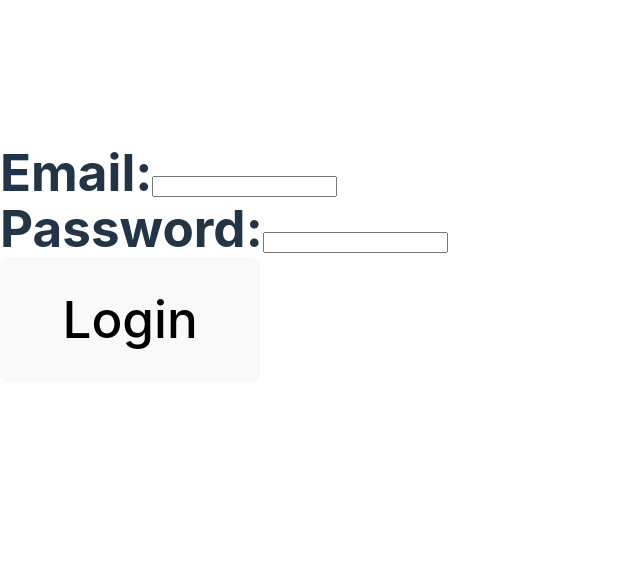
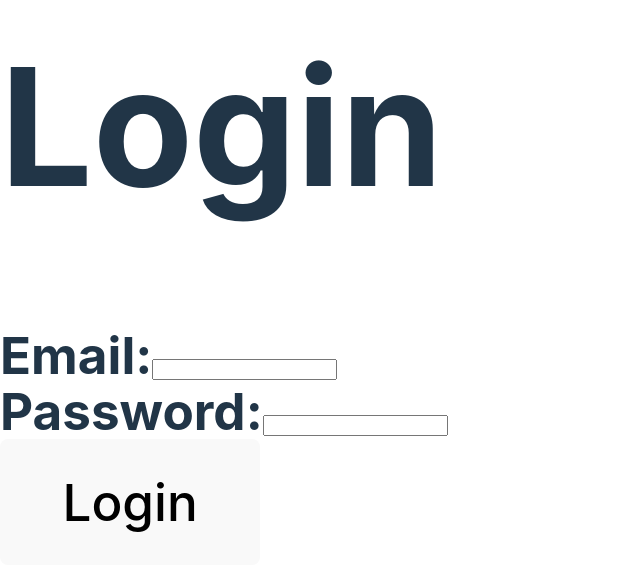
Before and after one commit to n-e-t-a-n/TimeTopia, a React (Vite) app in the folder client/: page / in a window 1280 px wide. Shown: the part 137-708 px from the top of the page, without its empty margins (0-640 px from the left). Built offline with nearby package versions, Linux system fonts and the light colour scheme.

Commit message:
[Feat][Nathan] Added formik forms and yup validation

```diff
--- a/client/package.json
+++ b/client/package.json
@@ -10,10 +10,12 @@
     "preview": "vite preview"
   },
   "dependencies": {
+    "formik": "^2.4.5",
     "js-cookie": "^3.0.5",
     "react": "^18.2.0",
     "react-bootstrap": "^2.9.1",
-    "react-dom": "^18.2.0"
+    "react-dom": "^18.2.0",
+    "yup": "^1.3.3"
   },
   "devDependencies": {
     "@types/react": "^18.2.43",
--- a/client/src/pages/Login.jsx
+++ b/client/src/pages/Login.jsx
@@ -1,31 +1,52 @@
-import React, { useState } from 'react';
-import { useAuth } from '../providers/AuthContext';
+import React from 'react';
+import { Formik, Form, Field, ErrorMessage } from 'formik';
+import * as Yup from 'yup';
+
+import { useAuth } from '../providers/AuthContext.jsx'
+
+const validationSchema = Yup.object().shape({
+  email: Yup.string().email('Invalid email address').required('Email is required'),
+  password: Yup.string().required('Password is required'),
+});
+
+const initialValues = {
+  email: '',
+  password: '',
+};
 
 const Login = () => {
   const { login } = useAuth();
 
-  const [email, setEmail] = useState("");
-  const [password, setPassword] = useState("");
+  return (
+    <div>
+      <h1>Login</h1>
+      <Formik
+        initialValues={initialValues}
+        validationSchema={validationSchema}
+        onSubmit={(values, { setSubmitting }) => {
+          login(values);
+          setSubmitting(false);
+        }}
+      >
+        <Form>
+          <div>
+            <label htmlFor="email">Email:</label>
+            <Field type="email" id="email" name="email" />
+            <ErrorMessage name="email" component="div" className="error" />
+          </div>
 
-  const handleSubmit = (e) => {
-    e.preventDefault();
-    login({ email, password });
-  };
+          <div>
+            <label htmlFor="password">Password:</label>
+            <Field type="password" id="password" name="password" />
+            <ErrorMessage name="password" component="div" className="error" />
+          </div>
 
-  return (
-    <form onSubmit={handleSubmit}>
-      <label>
-        Email:
-        <input type="text" name="email" value={email} onChange={(e) => setEmail(e.target.value)} />
-      </label>
-      <br />
-      <label>
-        Password:
-        <input type="password" name="password" value={password} onChange={(e) => setPassword(e.target.value)} />
-      </label>
-      <br />
-      <button type="submit">Login</button>
-    </form>
+          <div>
+            <button type="submit">Login</button>
+          </div>
+        </Form>
+      </Formik>
+    </div>
   );
 };
 
```
Also changed, not shown: 1 other file (tests, documents, lock files or other folders).
